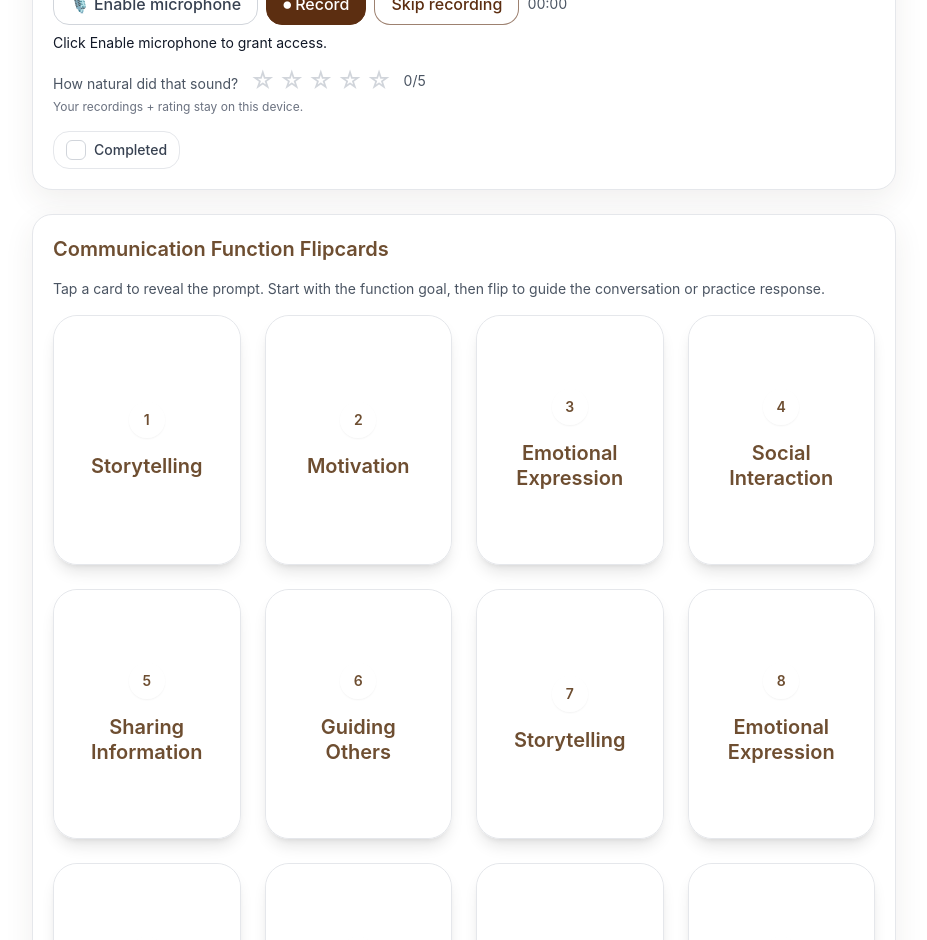
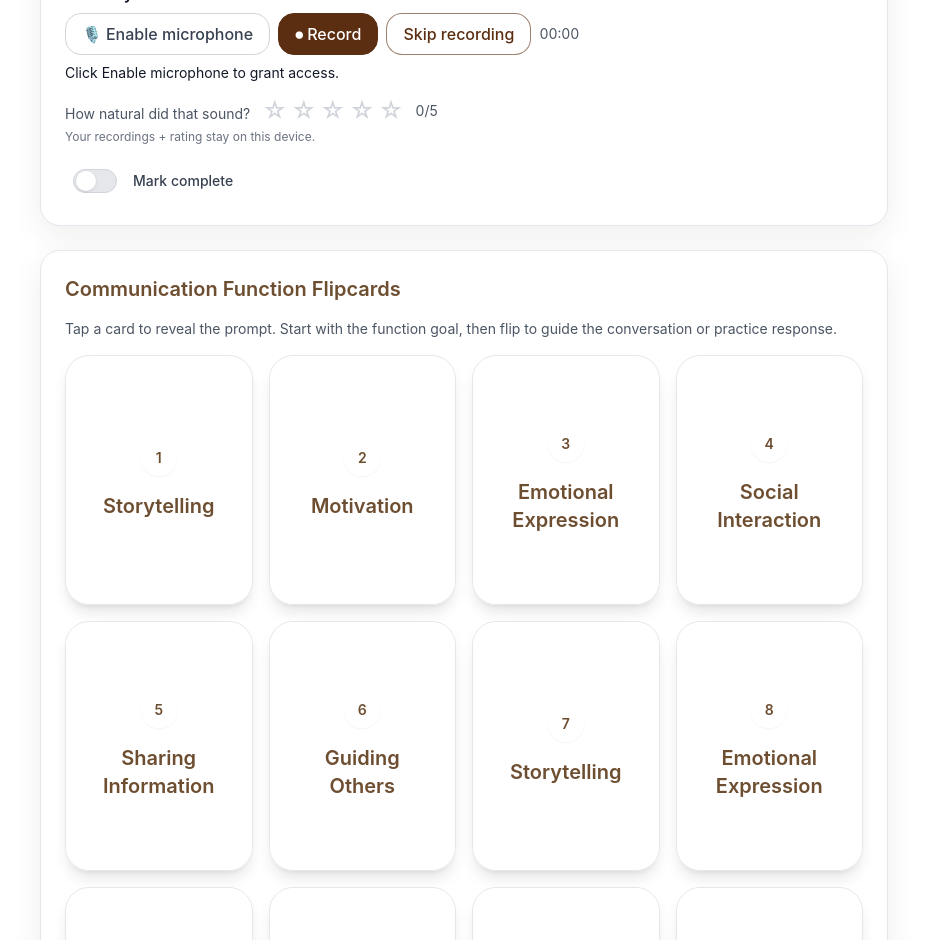
Before and after one commit to a-arboleda/communicaly, a Next.js app: page /episodes/a-budget-dilemma-5 in a window 1280 px wide. Shown: the part 1860-2800 px from the top of the page, without its empty margins (176-1103 px from the left). Built offline with nearby package versions, Linux system fonts and the light colour scheme.

Commit message:
padding and buttons design updated

```diff
--- a/app/globals.css
+++ b/app/globals.css
@@ -23,17 +23,17 @@ html, body {
 
 /* Reusable primitives */
 @layer components {
-  .container { @apply max-w-4xl mx-auto px-4; }
+  .container { @apply max-w-4xl mx-auto px-3 sm:px-6; }
 
   .card { @apply border bg-white rounded-2xl shadow-card; }
-  .card-body { @apply p-5; }
+  .card-body { @apply px-4 py-5 sm:p-6; }
 
   .btn { @apply inline-flex items-center gap-2 px-4 py-2 rounded-xl border font-medium transition; }
   .btn-sm { @apply text-sm px-3 py-1.5; }
   .btn-primary { @apply bg-brand-900 text-white border-brand-900 hover:opacity-90; }
   .btn-ghost { @apply bg-white text-brand-900 border-brand-900/60 hover:border-brand-900; }
   .btn-muted { @apply bg-white text-gray-700 border-gray-300 hover:border-gray-400; }
-  .btn-episode { @apply bg-emerald-700 text-white border-emerald-800 hover:bg-emerald-600 hover:border-emerald-700; }
+  .btn-episode { @apply bg-transparent text-brand-900 border-brand-900 hover:bg-brand-200/40; }
 
   .tag { @apply inline-flex items-center px-2.5 py-1 rounded-full text-xs border bg-white; }
   .tag-accent { @apply border-brand-accent/40; }
--- a/app/page.tsx
+++ b/app/page.tsx
@@ -100,7 +100,7 @@ export default function Home() {
         className="absolute inset-0 -z-10 bg-gradient-to-br from-emerald-50 via-white to-sky-100/70"
         aria-hidden
       />
-      <div className="relative z-10 space-y-16 px-6 py-12 sm:px-12 md:px-16 lg:px-20">
+      <div className="relative z-10 space-y-16 px-2 py-12 sm:px-12 md:px-16 lg:px-0">
         <header className="grid gap-10 lg:grid-cols-[minmax(0,1fr)_320px] items-start">
           <div className="space-y-5 max-w-2xl">
             <p className="inline-flex items-center gap-2 rounded-full border border-emerald-200 bg-emerald-50/80 px-3 py-1 text-sm font-medium text-emerald-800">
--- a/components/EpisodeHighlights.tsx
+++ b/components/EpisodeHighlights.tsx
@@ -39,7 +39,7 @@ export default function EpisodeHighlights({
             <p className="text-sm text-gray-600">
               Tap a card to reveal the prompt. Start with the function goal, then flip to guide the conversation or practice response.
             </p>
-            <div className="grid grid-cols-1 gap-6 sm:grid-cols-2 md:grid-cols-3 lg:grid-cols-4">
+            <div className="grid grid-cols-2 gap-4 sm:grid-cols-3 md:grid-cols-4 lg:grid-cols-4">
               {quizItems.map((item, idx) => (
                 <QuizCard key={`quiz-${idx}`} item={item} index={idx} />
               ))}
@@ -68,7 +68,7 @@ function QuizCard({ item, index }: { item: TutorStudentQuizItem; index: number }
           setShowAnswer(false)
         }
       }}
-      className={`group relative aspect-[3/4] w-full overflow-hidden rounded-3xl border text-left shadow-lg transition-transform transition-colors duration-200 focus-visible:outline focus-visible:outline-2 focus-visible:outline-offset-2 focus-visible:outline-brand-700 hover:-translate-y-1 hover:border-brand-500 hover:shadow-xl ${
+      className={`group relative aspect-[2/3] w-full overflow-hidden rounded-3xl border text-left shadow-lg transition-transform transition-colors duration-200 focus-visible:outline focus-visible:outline-2 focus-visible:outline-offset-2 focus-visible:outline-brand-700 hover:-translate-y-1 hover:border-brand-500 hover:shadow-xl sm:aspect-[3/4] ${
         showAnswer ? "border-brand-500" : "border-gray-200"
       }`}
       aria-expanded={showAnswer}
@@ -84,21 +84,21 @@ function QuizCard({ item, index }: { item: TutorStudentQuizItem; index: number }
           }}
         >
           <div
-            className="absolute inset-0 flex h-full w-full flex-col items-center justify-center gap-4 rounded-3xl border border-transparent bg-white p-6 text-stone-900 transition-colors"
+            className="absolute inset-0 flex h-full w-full flex-col items-center justify-center gap-2 rounded-3xl border border-transparent bg-white p-3 text-stone-900 transition-colors sm:gap-4 sm:p-6"
             style={{ backfaceVisibility: "hidden" }}
           >
             <span className="sr-only">Card {index + 1} function</span>
-            <span className="inline-flex h-9 w-9 items-center justify-center rounded-full bg-white/80 text-sm font-semibold text-brand-700 shadow-sm transition-colors group-hover:text-brand-500">
+            <span className="inline-flex h-7 w-7 items-center justify-center rounded-full bg-white/80 text-xs font-semibold text-brand-700 shadow-sm transition-colors group-hover:text-brand-500 sm:h-9 sm:w-9 sm:text-sm">
               {index + 1}
             </span>
-            <p className="text-center text-xl font-semibold leading-tight text-brand-700 transition-colors group-hover:text-brand-500">
+            <p className="text-center text-base font-semibold leading-tight text-brand-700 transition-colors group-hover:text-brand-500 sm:text-xl">
               {functionLabel}
             </p>
             <span className="sr-only">Flip to read the prompt</span>
           </div>
 
           <div
-            className="absolute inset-0 flex h-full w-full items-center justify-center rounded-3xl border border-brand-200 bg-white p-6 text-stone-900 shadow-card transition-colors group-hover:border-brand-500"
+            className="absolute inset-0 flex h-full w-full items-center justify-center rounded-3xl border border-brand-200 bg-white p-3 text-stone-900 shadow-card transition-colors group-hover:border-brand-500 sm:p-6"
             style={{
               backfaceVisibility: "hidden",
               transform: "rotateY(180deg)",
@@ -106,7 +106,7 @@ function QuizCard({ item, index }: { item: TutorStudentQuizItem; index: number }
             id={`quiz-answer-${index}`}
             aria-hidden={!showAnswer}
           >
-            <p className="text-center text-sm leading-relaxed text-stone-700 transition-colors group-hover:text-brand-700">
+            <p className="text-center text-xs leading-relaxed text-stone-700 transition-colors group-hover:text-brand-700 sm:text-sm">
               {promptText}
             </p>
           </div>
--- a/components/EpisodeTaskCheckbox.tsx
+++ b/components/EpisodeTaskCheckbox.tsx
@@ -29,44 +29,27 @@ export default function EpisodeTaskCheckbox({ episodeId, task, className }: Epis
     updateEpisodeProgress(episodeId, { [task]: next })
   }
 
-  const icon = (
-    <span
-      aria-hidden
-      className={`flex h-5 w-5 items-center justify-center rounded-md border text-xs font-semibold ${
-        checked ? "border-white bg-white/10 text-white" : "border-gray-300 text-gray-500"
-      }`}
-    >
-      {checked ? (
-        <svg
-          viewBox="0 0 16 16"
-          className="h-3.5 w-3.5"
-          fill="none"
-          stroke="currentColor"
-          strokeWidth={2}
-          strokeLinecap="round"
-          strokeLinejoin="round"
-        >
-          <path d="M3 8.5L6.5 12l6.5-8" />
-        </svg>
-      ) : (
-        <span className="sr-only">Not completed</span>
-      )}
-    </span>
-  )
-
   return (
     <button
       type="button"
       onClick={handleToggle}
       aria-pressed={checked}
-      className={`mt-4 inline-flex items-center gap-2 rounded-xl border px-3 py-2 text-sm font-medium transition focus-visible:outline-none focus-visible:ring-2 focus-visible:ring-brand-500/40 ${
-        checked
-          ? "border-brand-700 bg-brand-700 text-white shadow-card"
-          : "border-gray-200 bg-white text-gray-700 hover:border-brand-300 hover:bg-brand-50/70"
-      } ${className ?? ""}`}
+      aria-label={checked ? "Mark task as not completed" : "Mark task as completed"}
+      className={`mt-4 inline-flex w-full items-center justify-between gap-4 rounded-2xl bg-transparent px-4 py-3 text-base font-medium text-gray-700 transition focus-visible:outline-none focus-visible:ring-2 focus-visible:ring-brand-500/40 sm:w-auto sm:justify-start sm:px-2 sm:py-2 sm:text-sm ${className ?? ""}`}
     >
-      {icon}
-      <span>Completed</span>
+      <span
+        aria-hidden
+        className={`relative inline-flex h-6 w-11 items-center rounded-full border transition-colors duration-200 ease-out ${
+          checked ? "border-brand-700 bg-brand-700" : "border-gray-300 bg-gray-200"
+        }`}
+      >
+        <span
+          className={`absolute left-0.5 top-1/2 h-5 w-5 -translate-y-1/2 rounded-full bg-white shadow transition-transform duration-200 ease-out transform ${
+            checked ? "translate-x-[18px]" : "translate-x-0"
+          }`}
+        />
+      </span>
+      <span>{checked ? "Completed" : "Mark complete"}</span>
     </button>
   )
 }
--- a/components/EpisodeTextAnswer.tsx
+++ b/components/EpisodeTextAnswer.tsx
@@ -167,7 +167,7 @@ export default function EpisodeTextAnswer({ episodeId, overrideQuestions, overri
               <button
                 type="button"
                 onClick={() => setCat(k)}
-                className={`btn ${active ? "btn-primary" : "btn-muted"} w-full justify-start text-left sm:w-auto sm:justify-center`}
+                className={`btn btn-ghost ${active ? "border-brand-900 bg-brand-200/40" : ""} w-full justify-start text-left sm:w-auto sm:justify-center`}
               >
                 {TEMPLATES[k].label}
               </button>
--- a/components/PracticeJournal.tsx
+++ b/components/PracticeJournal.tsx
@@ -230,7 +230,7 @@ export default function PracticeJournal({
         <h3 className="font-semibold">Practice Journal</h3>
         <p className="text-sm text-gray-600 mt-1">Download a PDF with your thoughts, phrases, and reflection questions.</p>
         <div className="mt-3">
-          <button onClick={exportJournal} className="btn btn-primary">Download PDF</button>
+          <button onClick={exportJournal} className="btn btn-ghost">Download PDF</button>
         </div>
       </div>
     )
@@ -242,7 +242,7 @@ export default function PracticeJournal({
         <h3 className="font-semibold">Practice Journal</h3>
         <p className="text-sm text-gray-600 mt-1">Download a PDF with your thoughts, phrases, and reflection questions.</p>
         <div className="mt-3">
-          <button onClick={exportJournal} className="btn btn-primary">Download PDF</button>
+          <button onClick={exportJournal} className="btn btn-ghost">Download PDF</button>
         </div>
       </div>
     </section>
```
